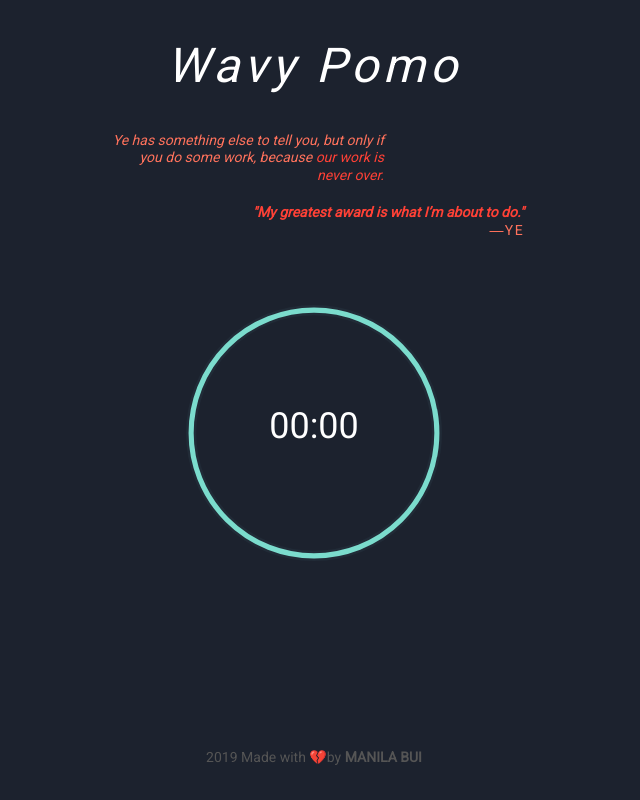
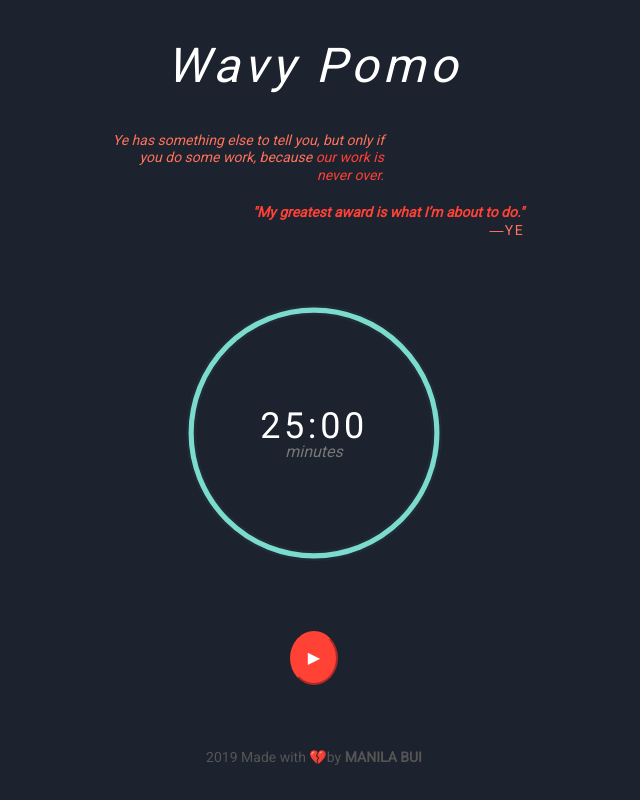
Before and after one commit to manilabui/Wavy-Pomo, a React (Create React App) app: page / in a window 1280 px wide. Shown: the whole page, without its empty margins (326-966 px from the left). Built offline with nearby package versions, Linux system fonts and the light colour scheme.

Commit message:
added control button + re-styled timer text

```diff
--- a/src/App.js
+++ b/src/App.js
@@ -1,23 +1,30 @@
 import React, { Component } from 'react';
 import Header from './components/Header';
 import Timer from './components/Timer';
+import Control from './components/Control';
 import Footer from './components/Footer';
 import './App.css';
 
 class App extends Component {
-    constructor() {
+  constructor() {
     super()
     this.state = {
-      quote: 'My greatest award is what I’m about to do.'
+      quote: 'My greatest award is what I’m about to do.',
+      playButton: true
     }
+  }
+
+  playOrStop = (e) => {
+    this.setState({ playButton: !this.state.playButton});
   }
 
   render() {
     return (
-      <div>
+      <div className='tc'>
         <h1 className='f2 fw1 i f1-ns tracked tc'>Wavy Pomo</h1>
-        <Header quote={this.state.quote}/>
+        <Header quote={this.state.quote} />
         <Timer />
+        <Control playButton={this.state.playButton} playOrStop={this.playOrStop} />
         <Footer />
       </div>
     );
--- /dev/null
+++ b/src/components/Control.js
@@ -0,0 +1,17 @@
+import React, { Component } from 'react';
+
+class Control extends Component {
+  getIcon = () => this.props.playButton ? '▶︎' : '◼';
+
+  render() {
+    return (
+    	<div>
+    		<button onClick={this.props.playOrStop} className="f5-ns f6 dim br-100 ph3 pv3 white b--red bg-red pointer outline-transparent">
+    			{ this.getIcon() }
+    		</button>
+    	</div>
+    );
+  }
+}
+
+export default Control;
--- a/src/components/Timer.js
+++ b/src/components/Timer.js
@@ -4,7 +4,8 @@ class Timer extends Component {
   render() {
     return (
       <div className='c-container relative center mw5-ns w-50 mv4 mv5-ns'>
-      	<div className='c-text absolute w-100 f2-ns f3 fw2 tc pa5 mv4-ns mv3'>00:00</div>
+      	<div className='absolute w-100 tc tracked f2-ns f3 fw2 pa5 mv4-ns mv3 white'>25:00</div>
+      	<small className='absolute w-100 tc i f5-ns f6 mv5 pa2 mt6-ns gray'>minutes</small>
         <svg className='w-100' id='c-graphic' viewBox='0 0 100 100'>
 	        <path id='bg' strokeLinecap='round' strokeWidth='4' stroke='#212b37' fill='none' d='M50 2
 	           a 48 48 0 0 1 0 96
@@ -21,3 +22,85 @@ class Timer extends Component {
 }
 
 export default Timer;
+
+/*
+class Util {
+    static convertMS(ms) {
+        var d, h, m, s;
+
+        s = Math.floor(ms / 1000);
+        m = Math.floor(s / 60);
+        s = s % 60;
+        h = Math.floor(m / 60);
+        m = m % 60;
+        d = Math.floor(h / 24);
+        h = h % 24;
+        return {
+            d: d,
+            h: h,
+            m: m,
+            s: s
+        };
+    };
+
+    static addZ(n) {
+        if (!n) return "00";
+        return (n < 10 ? '0' : '') + n;
+    }
+
+    static formatTime(obj) {
+        if (obj.d > 0) {
+            return Util.addZ(obj.d) + "D " + Util.addZ(obj.h) + "H";
+        }
+        if (obj.h > 0) {
+            return Util.addZ(obj.h) + "H " + Util.addZ(obj.m) + "M";
+        }
+        return Util.addZ(obj.m) + "M " + Util.addZ(obj.s) + "S";
+    }
+}
+
+class Countdown {
+    constructor(endTime, $element) {
+        this.now = moment();
+        this.end = moment().add(endTime);
+        this.diff = this.end.diff(this.now);
+        this.$el = $element;
+        this.svg = Snap(this.$el.find("svg")[0]);
+        this.progress = this.svg.select("#progress");
+        this.$txt = this.$el.find(".c-text");
+        this.initCircle();
+        this.initTimer();
+    }
+
+    initCircle() {
+        var self = this;
+        self.progress.attr({
+            strokeDasharray: '0, 301.44'
+        });
+        Snap.animate(0, 301.44, function(value) {
+            self.progress.attr({
+                'stroke-dasharray': value + ', 301.44'
+            });
+        }, self.diff);
+    }
+
+    initTimer() {
+        var self = this;
+        self.timer = setInterval(function() {
+            self.now = moment();
+            self.diff = self.end.diff(self.now);
+            if (self.diff > 0) {
+                self.$txt.text(Util.formatTime(Util.convertMS(self.diff)));
+            } else {
+                self.$txt.text("Time's up!!!");
+                clearInterval(self.timer);
+            }
+        }, 200);
+    }
+}
+
+$(function() {
+    var yeah = new Countdown({minutes: 0, seconds: 30}, $(".c-container"));
+})
+
+*/
```
